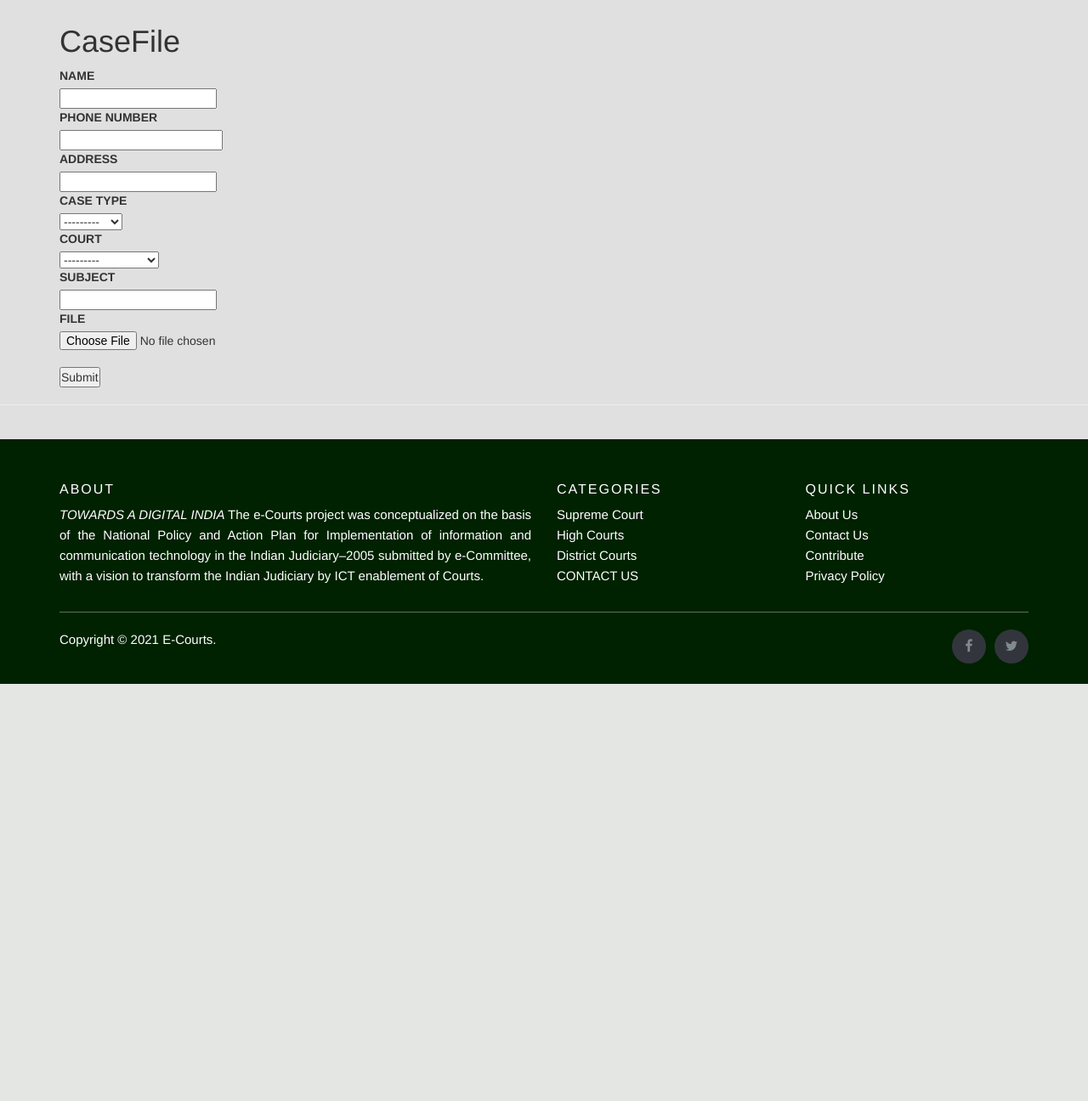
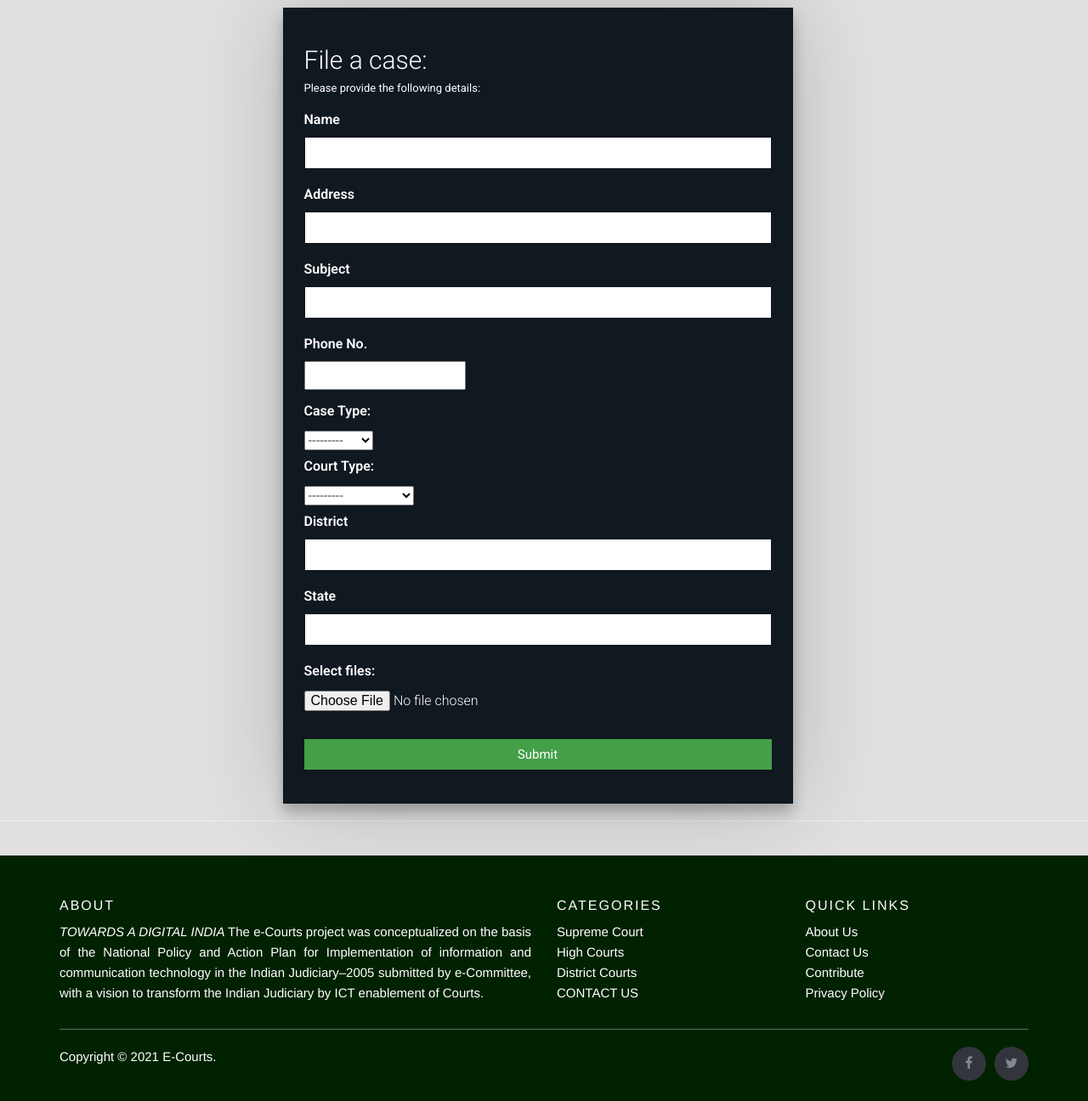
Before and after one commit to Jinal5/Virtual-Court-old, a Django app: page /fileCase/ in a window 1280 px wide. Shown: the part 51-1347 px from the top of the page at 85% size. Before the commit the page ends 856 px from the top, so only its background shows below. Run offline with Django 3.2, Linux system fonts and the light colour scheme; the visitor is signed in with stand-in values (Sample User, id 1); some libraries are stand-ins or nearby versions.

Commit message:
more fields

```diff
--- a/court/forms.py
+++ b/court/forms.py
@@ -57,6 +57,8 @@ class CaseForm(forms.ModelForm):
             "case_type",
             "court_type",
             "subject",
-            "file"
+            "file",
+            "district",
+            "state"
         ]
-        exclude = ('advocate',)
+        exclude = ('advocate','status','caseID',)
--- a/court/models.py
+++ b/court/models.py
@@ -57,6 +57,10 @@ class Case(models.Model):
     court_type=models.CharField(choices=Court_Type,max_length=3)
     subject=models.CharField(max_length=500)
     file=models.FileField(upload_to=user_directory_path, blank=True, null=True)
+    caseID=models.CharField(max_length=16, unique=True, blank=True,null=True)
+    status=models.BooleanField(default=False)
+    district=models.CharField(max_length=100,blank=True,null=True)
+    state=models.CharField(max_length=100,blank=True,null=True)
 
     def __str__(self):
         return self.name_of_applicant
--- a/court/static/court/style.css
+++ b/court/static/court/style.css
@@ -21,6 +21,9 @@
   line-height: 30px;
   color: white;
   background: #4CAF50;
+  position: relative;
+  margin: auto;
+
 }
 
 .containercasefile {
@@ -28,6 +31,7 @@
   width: 100%;
   margin:  auto;
   position: relative;
+  margin-left:35%;
 }
 
 #casefile input[type="text"],
@@ -42,11 +46,12 @@
 #casefile {
   background: #101820FF;
   padding: 25px;
-  margin: 80px 0;
+  margin: auto;
+
   box-shadow: 0 0 100px 0 rgba(0, 0, 0, 0.2), 0 10px 15px 0 rgba(0, 0, 0, 0.24);
 }
 
-#casefile h3 {
+#casefile h2 {
   display: block;
   font-size: 30px;
   font-weight: 300;
--- a/court/templates/court/base.html
+++ b/court/templates/court/base.html
@@ -45,10 +45,10 @@
                 </ul>
               </li>
               <li>
-                <a href="#">Fee calculator</a>
+                <a href="{% url 'court:feecalc' %}">Fee calculator</a>
               </li>
               <li>
-                <a href="checkstatus.html">Check Status</a>
+                <a href="{% url 'court:status' %}">Check Status</a>
               </li>
               <li >
                 <a href="{% url 'court:login' %}">Login</a>
--- /dev/null
+++ b/court/templates/court/feecalc.html
@@ -0,0 +1,4 @@
+{% extends "court/base.html" %}
+{% block content %}
+    <h1>Fee calculator</h1>
+{% endblock content %}
--- a/court/templates/court/fileCase.html
+++ b/court/templates/court/fileCase.html
@@ -1,26 +1,44 @@
 {% extends "court/base2.html" %}
 {% block content %}
-    <h1>CaseFile</h1>
+    <div class="containercasefile casefilediv">
+        <form id="casefile" action="" method="post">
+            {% csrf_token%}
+          <h2>File a case:</h2>
+          <h4>Please provide the following details:</h4>
+            <label for="name">Name</label>
+            <fieldset style="color: black;">
+                {{ form.name_of_applicant }}
+            </fieldset>
+            <label for="Address">Address </label>
+            <fieldset style="color: black;">
+                {{ form.address }}
+            </fieldset>
+            <label for="Subject">Subject</label>
+            <fieldset style="color: black;">
+                {{ form.subject }}
+            </fieldset>
+            <label for="phone_number">Phone No. </label>
+            <fieldset style="color: black;">
+                {{ form.phone_number }}
+            </fieldset>
+            <label for="CaseType">Case Type: </label>
+            <div style="color: black;" >{{form.case_type}}</div>
+            <label for="CaseType">Court Type: </label>
+            <div style="color: black;">{{ form.court_type }}<br></div>
+            <label for="district">District </label>
+            <fieldset style="color: black;">
+                {{ form.district }}
+            </fieldset>
+            <label for="state">State </label>
+            <fieldset style="color: black;">
+                {{ form.state }}
+            </fieldset>
+            <label for="myfile">Select files: </label>
+            {{ form.file }}<br>
+            <fieldset>
+                <button name="submit" type="submit" id="contact-submit" data-submit="...Sending">Submit</button>
+            </fieldset>
 
-    <div class="custom-form">
-        <form method="POST" action="">
-        {% csrf_token%}
-            <label for="name_of_applicant">NAME</label><br>
-            {{ form.name_of_applicant }}<br>
-            <label for="phone_number">PHONE NUMBER</label><br>
-            {{ form.phone_number }}<br>
-            <label for="address">ADDRESS</label><br>
-            {{ form.address }}<br>
-            <label for="case_type">CASE TYPE</label><br>
-            {{ form.case_type }}<br>
-            <label for="court_type">COURT</label><br>
-            {{ form.court_type }}<br>
-            <label for="subject">SUBJECT</label><br>
-            {{ form.subject }}<br>
-            <label for="file">FILE</label><br>
-            {{ form.file }}<br>
-
-            <input type="submit" name="Submit" id ="Submit" value="Submit">
         </form>
-  </div>
+      </div>
 {% endblock content %}
--- /dev/null
+++ b/court/templates/court/status.html
@@ -0,0 +1,4 @@
+{% extends "court/base.html" %}
+{% block content %}
+    <h1>Check Status</h1>
+{% endblock content %}
--- a/court/urls.py
+++ b/court/urls.py
@@ -11,4 +11,6 @@ urlpatterns = [
     # path('advocate/', views.AdvocateView.as_view(), name='advocate'),
     path('logout/', views.LogoutView.as_view(), name='logout'),
     path('fileCase/', views.FileCase.as_view(), name='fileCase'),
+    path('feecalc/', views.feecalc, name='feecalc'),
+    path('status/', views.status, name='status'),
 ]
--- a/court/views.py
+++ b/court/views.py
@@ -10,7 +10,11 @@ from django.http import HttpResponseRedirect
 from django.contrib.auth.mixins import LoginRequiredMixin
 from django.contrib.auth.models import User
 from django.contrib import messages
+import random, string
 
+def generateKey():
+    x = ''.join(random.choice(string.ascii_uppercase + string.ascii_lowercase + string.digits) for _ in range(16))
+    return x
 
 class UserFormView(View):
     form_class = UserForm
@@ -128,6 +132,7 @@ class FileCase(LoginRequiredMixin,View):
             phone_number=form.cleaned_data["phone_number"]
             if phone_number>6000000000 and phone_number<9999999999:
                 form.instance.advocate = self.request.user
+                form.instance.caseID=generateKey()
                 provider.save()
                 return render(request, 'court/advocate.html')
 
@@ -151,5 +156,9 @@ def home(request):
 def about(request):
     return render(request, "court/about.html", {"title": "About"})
 
+def status(request):
+    return render(request, "court/status.html")
 
+def feecalc(request):
+    return render(request, "court/feecalc.html", {"title": "Fee Calculator"})
 # Create your views here.
```
